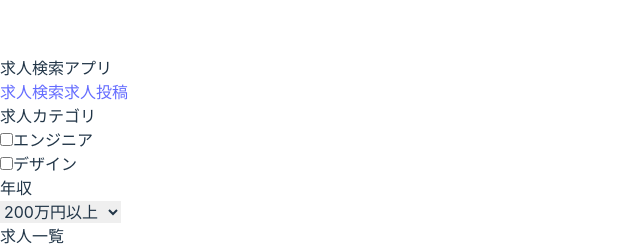
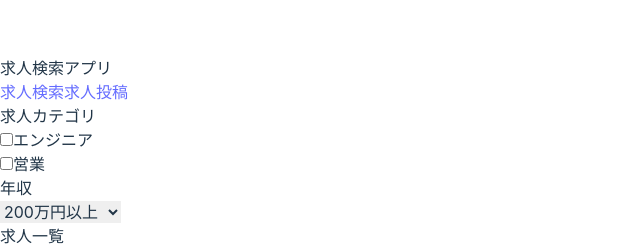
Before and after one commit to gakuto06250177/app_kadai1, a React (Vite) app: page / in a window 1280 px wide. Shown: the part 176-422 px from the top of the page, without its empty margins (0-640 px from the left). Built offline with nearby package versions, Linux system fonts and the light colour scheme.

Commit message:
app.tsxでの変更

```diff
--- a/src/App.tsx
+++ b/src/App.tsx
@@ -16,11 +16,11 @@ function App() {
   const [jobs, setJobs] = useState<Job[]>([
     { id: 1, title: "経験者歓迎!大手企業でのWebエンジニア募集", category: "エンジニア", salary: "600" },
     { id: 2, title: "未経験OK!営業アシスタント急募", category: "営業", salary: "350" },
-    // 他の求人情報も追加
+    //テスト用で最初から追加
   ]);
-  const [categories, setCategories] = useState<string[]>(["エンジニア", "デザイン"]);
+  const [categories, setCategories] = useState<string[]>(["エンジニア", "営業"]);
   const [selectedCategories, setSelectedCategories] = useState<string[]>([]);
-  const [minSalary, setMinSalary] = useState<string>("300");
+  const [minSalary, setMinSalary] = useState<string>("100");
 
   const addJob = (newJob: Job) => {
     setJobs([newJob, ...jobs]);
```
